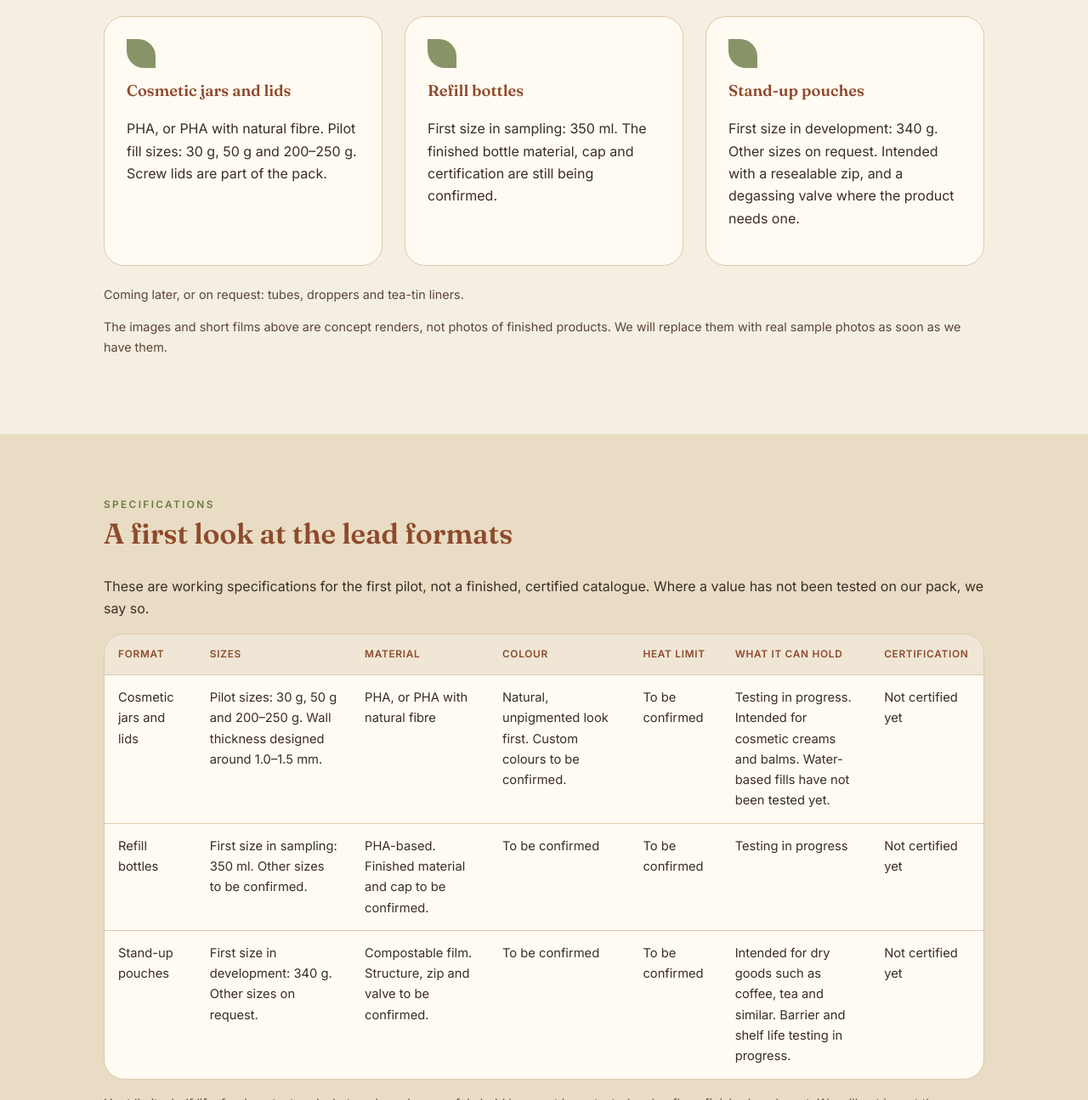
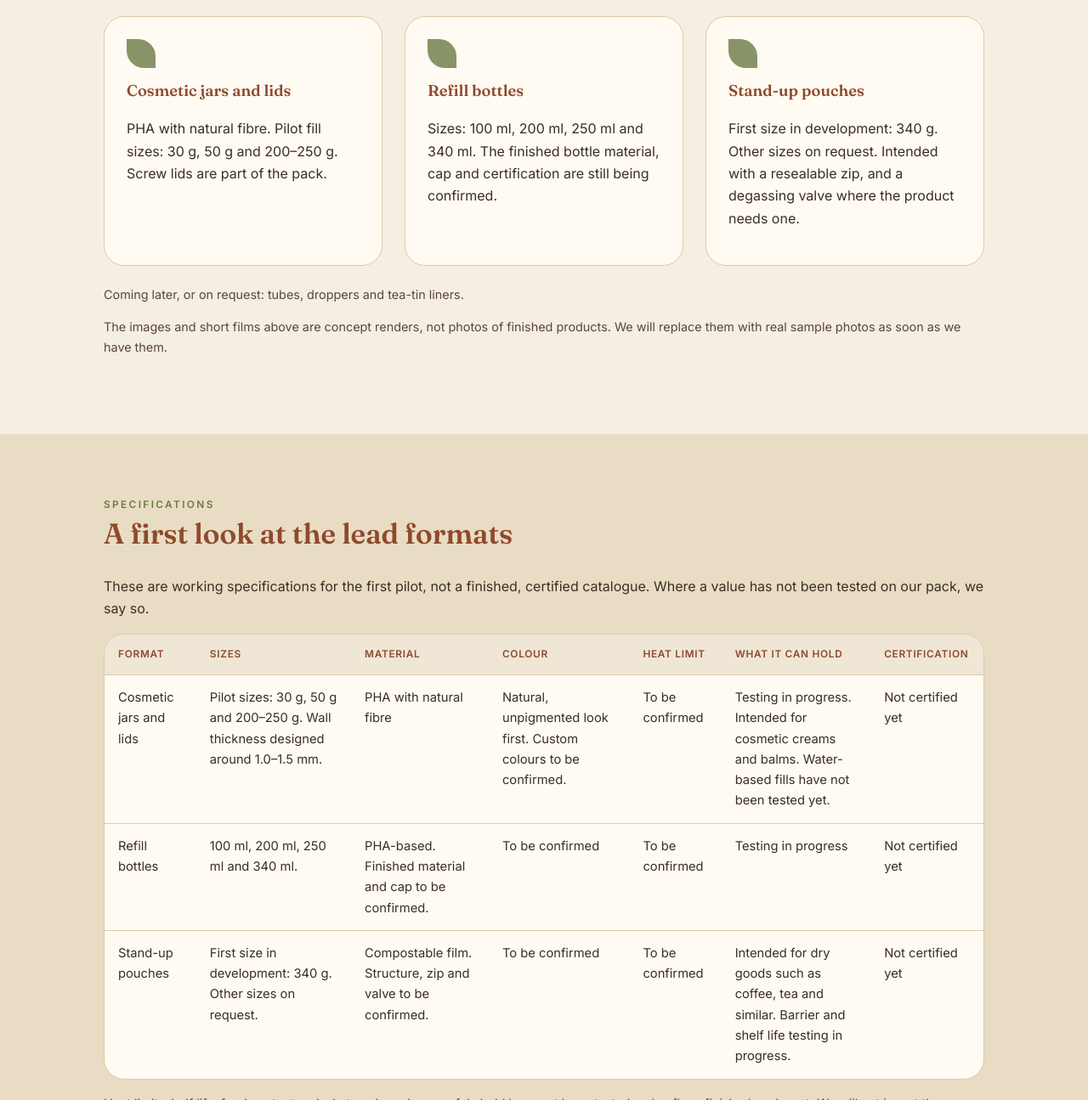
Before and after one commit to Nemi-s/leaflane-site, a plain HTML site: page index.html in a window 1280 px wide. Shown: the part 2618-3913 px from the top of the page at 85% size. Drawn offline with Linux system fonts and the light colour scheme.

Commit message:
Fix jar material wording and bottle sizes.
Change “PHA, or PHA with natural fibre” to “PHA with natural fibre”, and list refill bottles as 100 ml, 200 ml, 250 ml and 340 ml. Keep the line that material, cap and certification are still being confirmed.

```diff
--- a/index.html
+++ b/index.html
@@ -143,8 +143,8 @@ figure.is-fallback .still,figure.is-fallback img.still{display:block}
 <figure class="visual" data-visual="concept" data-slot="pouches"><picture><source srcset="assets/tea-liner-pouch.webp" type="image/webp"><img src="assets/tea-liner-pouch.jpg" width="1280" height="720" alt="Concept render of a compostable stand-up pouch" loading="lazy"></picture><figcaption><span class="tag">Concept render</span><br>Stand-up pouches — first size in development is 340 g, with a zip and a degassing valve on request.</figcaption></figure>
 </div>
 <div class="grid later">
-<div class="card"><b>Cosmetic jars and lids</b><p>PHA, or PHA with natural fibre. Pilot fill sizes: 30 g, 50 g and 200–250 g. Screw lids are part of the pack.</p></div>
-<div class="card"><b>Refill bottles</b><p>First size in sampling: 350 ml. The finished bottle material, cap and certification are still being confirmed.</p></div>
+<div class="card"><b>Cosmetic jars and lids</b><p>PHA with natural fibre. Pilot fill sizes: 30 g, 50 g and 200–250 g. Screw lids are part of the pack.</p></div>
+<div class="card"><b>Refill bottles</b><p>Sizes: 100 ml, 200 ml, 250 ml and 340 ml. The finished bottle material, cap and certification are still being confirmed.</p></div>
 <div class="card"><b>Stand-up pouches</b><p>First size in development: 340 g. Other sizes on request. Intended with a resealable zip, and a degassing valve where the product needs one.</p></div>
 </div>
 <p class="later muted">Coming later, or on request: tubes, droppers and tea-tin liners.</p>
@@ -161,7 +161,7 @@ figure.is-fallback .still,figure.is-fallback img.still{display:block}
 <tr>
 <td>Cosmetic jars and lids</td>
 <td>Pilot sizes: 30 g, 50 g and 200–250 g. Wall thickness designed around 1.0–1.5 mm.</td>
-<td>PHA, or PHA with natural fibre</td>
+<td>PHA with natural fibre</td>
 <td>Natural, unpigmented look first. Custom colours to be confirmed.</td>
 <td>To be confirmed</td>
 <td>Testing in progress. Intended for cosmetic creams and balms. Water-based fills have not been tested yet.</td>
@@ -169,7 +169,7 @@ figure.is-fallback .still,figure.is-fallback img.still{display:block}
 </tr>
 <tr>
 <td>Refill bottles</td>
-<td>First size in sampling: 350 ml. Other sizes to be confirmed.</td>
+<td>100 ml, 200 ml, 250 ml and 340 ml.</td>
 <td>PHA-based. Finished material and cap to be confirmed.</td>
 <td>To be confirmed</td>
 <td>To be confirmed</td>
```
